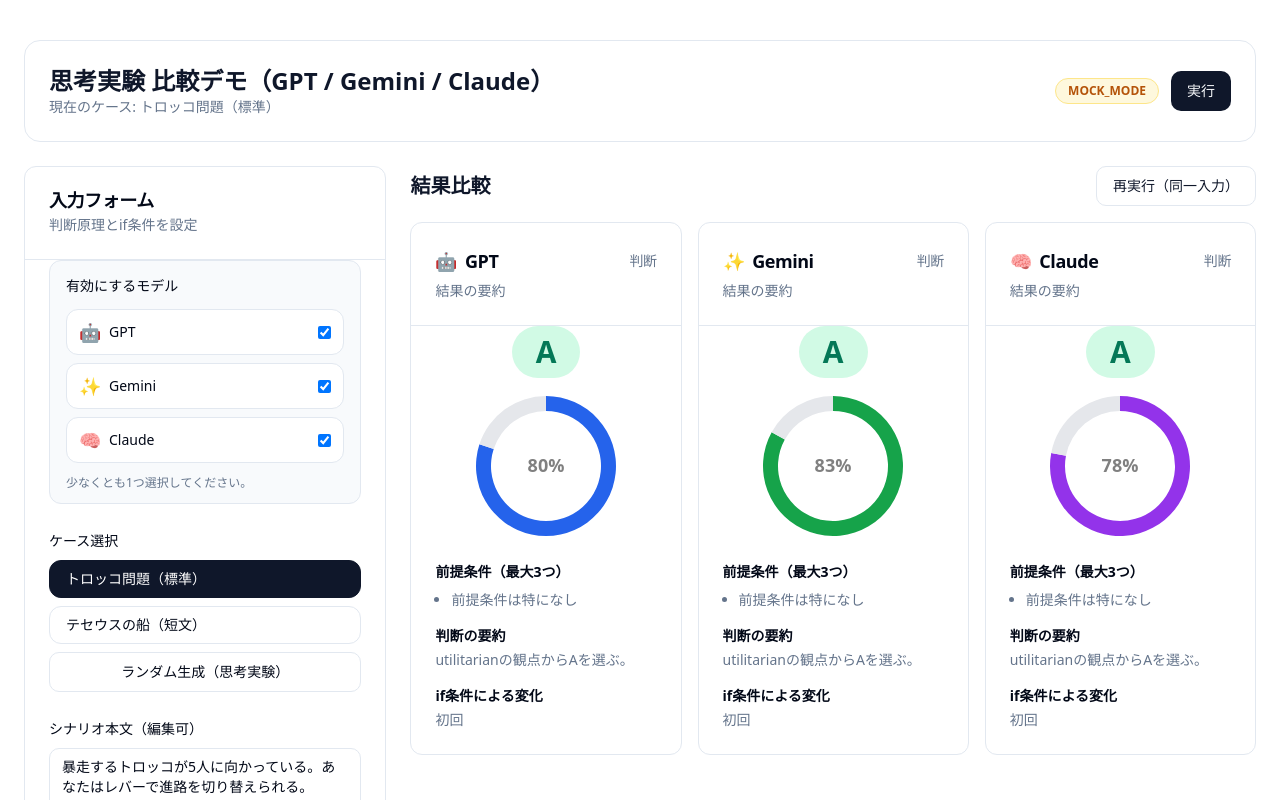
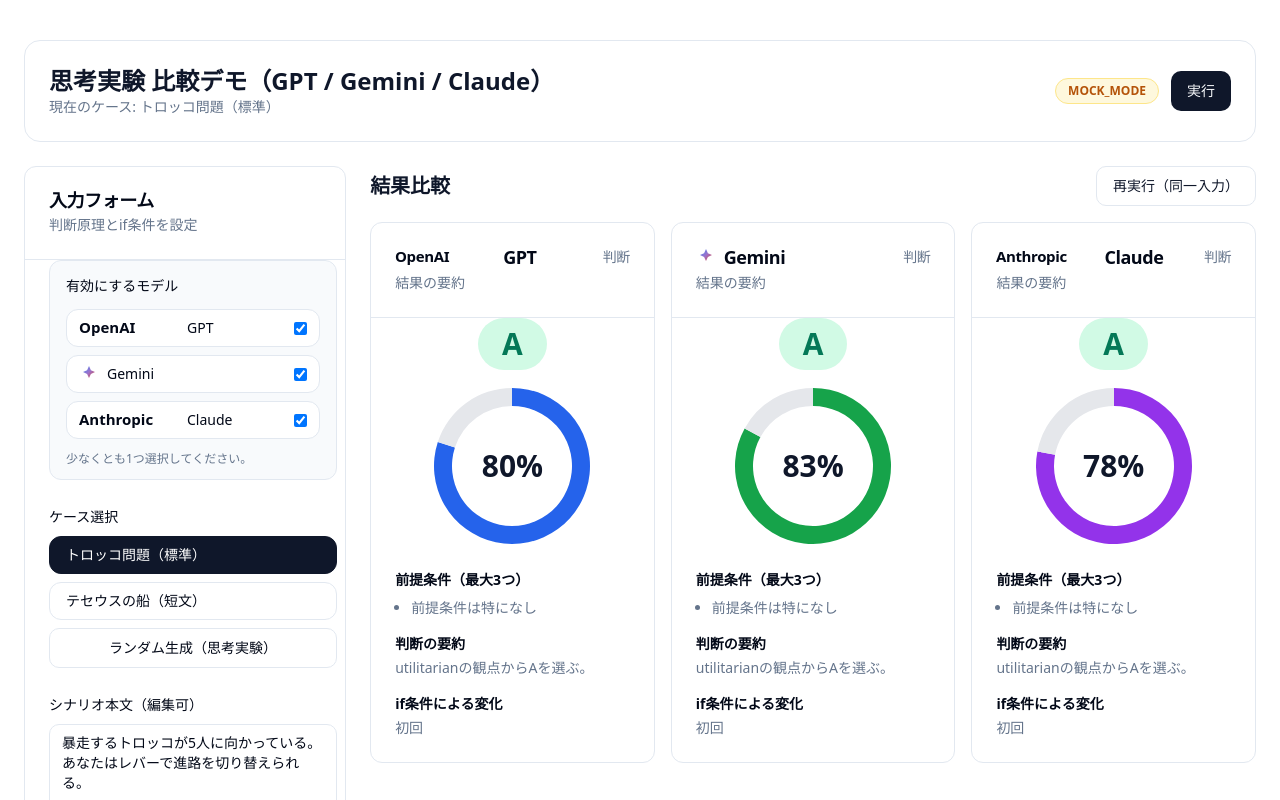
Before and after one commit to loorye/til, a Next.js app: page / in a window 1280 px wide. Both pictures are taken after a click on the button "実行". Shown: the top 800 px of the page. Built offline with nearby package versions, Linux system fonts and the light colour scheme.

Commit message:
Add model logos and scrollable form

```diff
--- a/app/page.tsx
+++ b/app/page.tsx
@@ -5,8 +5,7 @@
   PieChart,
   Pie,
   Cell,
-  ResponsiveContainer,
-  Label as PieLabel
+  ResponsiveContainer
 } from "recharts";
 
 import { CASES, CASE_MAP, CaseId } from "@/lib/cases";
@@ -68,10 +67,42 @@
   claude: "Claude"
 };
 
+const OpenAIIcon = () => (
+  <svg viewBox="0 0 120 24" className="h-5 w-auto" aria-label="OpenAI">
+    <text x="0" y="18" fontSize="18" fontWeight="700" fill="currentColor">
+      OpenAI
+    </text>
+  </svg>
+);
+
+const GeminiIcon = () => (
+  <svg viewBox="0 0 24 24" className="h-5 w-5" aria-label="Google Gemini">
+    <defs>
+      <linearGradient id="geminiGradient" x1="0" y1="0" x2="1" y2="1">
+        <stop offset="0%" stopColor="#4285F4" />
+        <stop offset="50%" stopColor="#9B72CB" />
+        <stop offset="100%" stopColor="#DB4437" />
+      </linearGradient>
+    </defs>
+    <path
+      d="M12 2.5l2.3 4.9 4.9 2.3-4.9 2.3-2.3 4.9-2.3-4.9-4.9-2.3 4.9-2.3L12 2.5z"
+      fill="url(#geminiGradient)"
+    />
+  </svg>
+);
+
+const AnthropicIcon = () => (
+  <svg viewBox="0 0 120 24" className="h-5 w-auto" aria-label="Anthropic">
+    <text x="0" y="18" fontSize="18" fontWeight="700" fill="currentColor">
+      Anthropic
+    </text>
+  </svg>
+);
+
 const modelIcons = {
-  gpt: "🤖",
-  gemini: "✨",
-  claude: "🧠"
+  gpt: OpenAIIcon,
+  gemini: GeminiIcon,
+  claude: AnthropicIcon
 };
 
 
@@ -91,28 +122,26 @@
   );
 
   return (
-    <div className="h-40 w-40">
+    <div className="relative h-44 w-44">
       <ResponsiveContainer width="100%" height="100%">
         <PieChart>
           <Pie
             data={data}
             dataKey="value"
-            innerRadius={55}
-            outerRadius={70}
+            innerRadius={60}
+            outerRadius={78}
             startAngle={90}
             endAngle={-270}
             stroke="none"
           >
             <Cell fill={color} />
             <Cell fill="#e5e7eb" />
-            <PieLabel
-              value={`${value}%`}
-              position="center"
-              className="text-lg font-semibold"
-            />
           </Pie>
         </PieChart>
       </ResponsiveContainer>
+      <div className="absolute inset-0 flex items-center justify-center text-3xl font-bold text-slate-900">
+        {value}%
+      </div>
     </div>
   );
 }
@@ -145,7 +174,11 @@
       <CardHeader className="border-b border-slate-200">
         <CardTitle className="flex items-center justify-between">
           <span className="flex items-center gap-2">
-            <span className="text-lg">{modelIcons[title.toLowerCase() as keyof typeof modelIcons] ?? "🤖"}</span>
+            {(() => {
+              const Icon =
+                modelIcons[title.toLowerCase() as keyof typeof modelIcons];
+              return Icon ? <Icon /> : null;
+            })()}
             {title}
           </span>
           <span className="text-sm font-medium text-muted-foreground">
@@ -405,13 +438,13 @@
           ) : null}
         </header>
 
-        <div className="grid gap-6 lg:grid-cols-[0.9fr_2.1fr]">
+        <div className="grid gap-6 lg:grid-cols-[0.8fr_2.2fr]">
           <Card className="border-slate-200 shadow-none">
             <CardHeader className="border-b border-slate-200">
               <CardTitle>入力フォーム</CardTitle>
               <CardDescription>判断原理とif条件を設定</CardDescription>
             </CardHeader>
-            <CardContent className="space-y-6">
+            <CardContent className="max-h-[70vh] space-y-6 overflow-y-auto pr-2">
               <div className="space-y-3 rounded-xl border border-slate-200 bg-slate-50 px-4 py-3">
                 <Label>有効にするモデル</Label>
                 <div className="grid gap-2 text-sm">
@@ -422,7 +455,10 @@
                         className="flex cursor-pointer items-center justify-between gap-3 rounded-lg border border-slate-200 bg-white px-3 py-2"
                       >
                         <span className="flex items-center gap-2">
-                          <span className="text-lg">{modelIcons[modelId]}</span>
+                          {(() => {
+                            const Icon = modelIcons[modelId];
+                            return Icon ? <Icon /> : null;
+                          })()}
                           {modelLabels[modelId]}
                         </span>
                         <input
```
